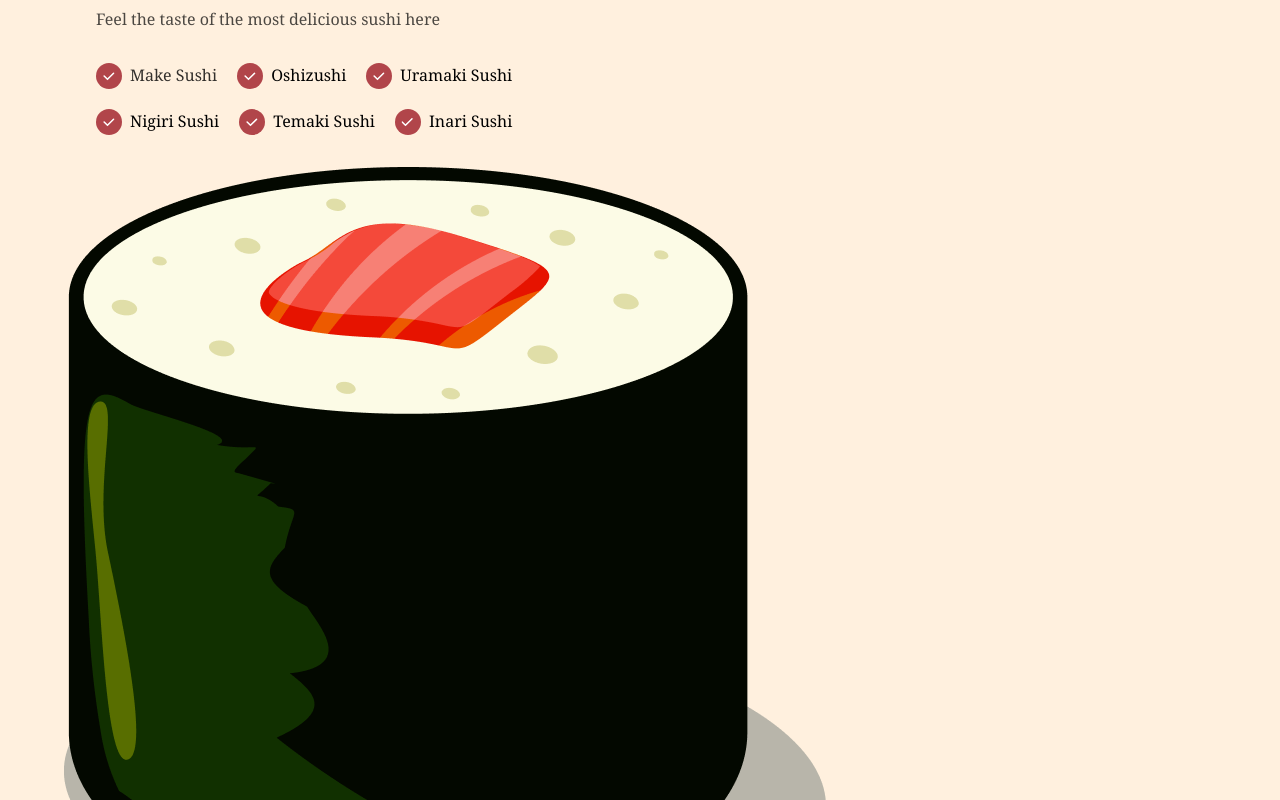
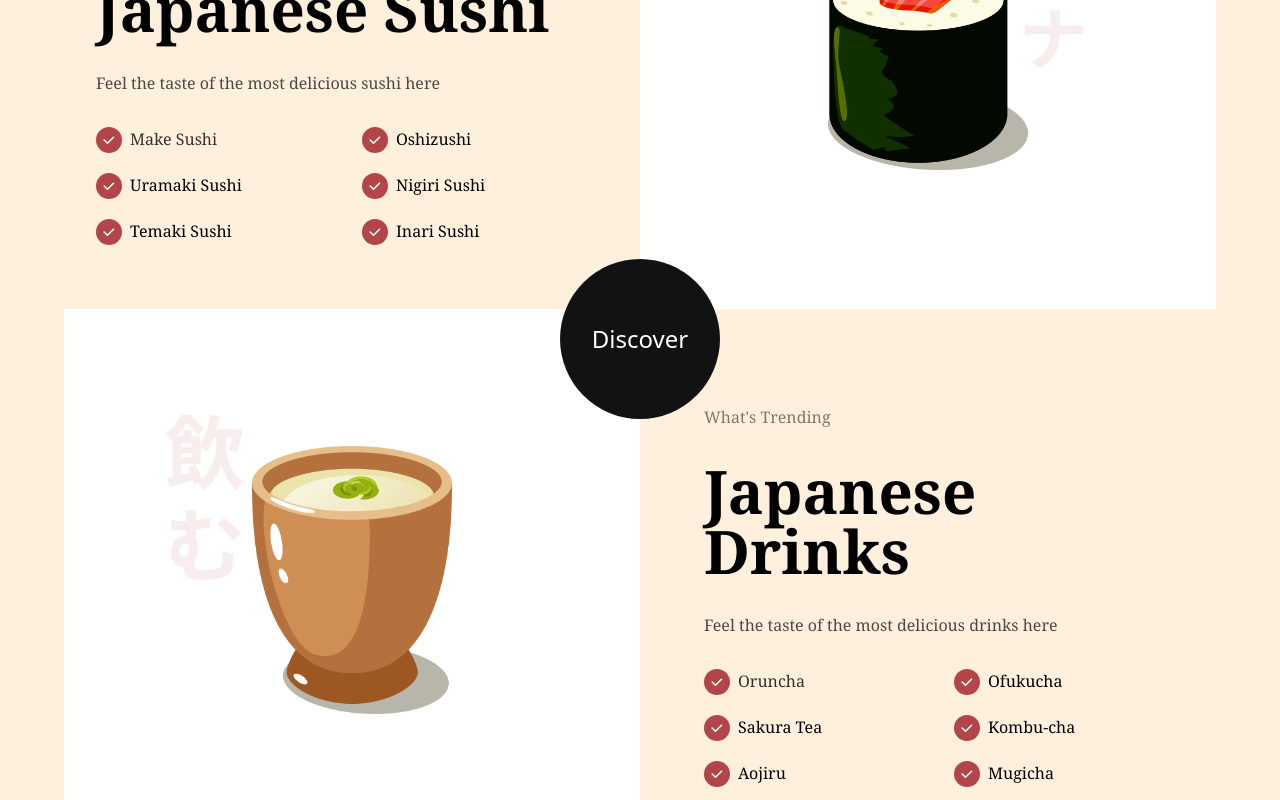
Before and after one commit to lephuocloc1729/sushi_restaurant, a React (Vite) app: page / in a window 1280 px wide. Shown: the part 2120-2920 px from the top of the page. Built offline with nearby package versions, Linux system fonts and the light colour scheme.

Commit message:
almost complete trending food section

```diff
--- a/src/index.css
+++ b/src/index.css
@@ -14,6 +14,13 @@
   }
   .bg-image-2 {
     background-image: url("..//assets/about_bg2.png");
+  }
+
+  .bg-image-trending-food {
+    background-image: url("..//assets/japanese_sushi.png");
+  }
+  .bg-image-trending-drink {
+    background-image: url("..//assets/japanese_drinks.png");
   }
 
   .filter-btn-bg {
@@ -42,4 +49,8 @@
   .check-img {
     @apply bg-primary py-2 px-[6.5px] rounded-full;
   }
+
+  .trending-img {
+    @apply bg-white bg-contain bg-center bg-no-repeat flex-1 relative px-20 py-20 flex justify-center items-center;
+  }
 }
--- a/src/sections/Trending.tsx
+++ b/src/sections/Trending.tsx
@@ -2,61 +2,176 @@ import React from "react";
 
 const Trending = () => {
   return (
-    <section id="food">
-      <div className="flex flex-col justify-center gap-8 font-serif px-8 py-8 max-w-[550px]">
+    <section className="flex flex-col relative">
+      <section id="food" className="flex flex-1">
+        <div className="flex-1">
+          <div className="flex flex-col flex-1 justify-center gap-8 font-serif px-8 pt-24 pb-16">
             <p className="opacity-50">What's Trending</p>
             <h2 className="text-6xl font-bold">Japanese Sushi</h2>
             <p className="opacity-70">
               Feel the taste of the most delicious sushi here
             </p>
             <ul className="list-none flex flex-wrap gap-5">
-          <li>
+              <li className="flex-1 min-w-[200px]">
                 <div className="flex gap-2">
-              <img className="check-img" src="../../assets/check.svg" alt="" />
+                  <img
+                    className="check-img"
+                    src="../../assets/check.svg"
+                    alt=""
+                  />
                   <p className="opacity-80">Make Sushi</p>
                 </div>
               </li>
-          <li>
+              <li className="flex-1 min-w-[200px]">
                 <div className="flex gap-2">
-              <img className="check-img" src="../../assets/check.svg" alt="" />
+                  <img
+                    className="check-img"
+                    src="../../assets/check.svg"
+                    alt=""
+                  />
                   <p>Oshizushi</p>
                 </div>
               </li>
-          <li>
+              <li className="flex-1 min-w-[200px]">
                 <div className="flex gap-2">
-              <img className="check-img" src="../../assets/check.svg" alt="" />
+                  <img
+                    className="check-img"
+                    src="../../assets/check.svg"
+                    alt=""
+                  />
                   <p>Uramaki Sushi</p>
                 </div>
               </li>
-          <li>
+              <li className="flex-1 min-w-[200px]">
                 <div className="flex gap-2">
-              <img className="check-img" src="../../assets/check.svg" alt="" />
+                  <img
+                    className="check-img"
+                    src="../../assets/check.svg"
+                    alt=""
+                  />
                   <p>Nigiri Sushi</p>
                 </div>
               </li>
-          <li>
+              <li className="flex-1 min-w-[200px]">
                 <div className="flex gap-2">
-              <img className="check-img" src="../../assets/check.svg" alt="" />
+                  <img
+                    className="check-img"
+                    src="../../assets/check.svg"
+                    alt=""
+                  />
                   <p>Temaki Sushi</p>
                 </div>
               </li>
-          <li>
+              <li className="flex-1 min-w-[150px]">
                 <div className="flex gap-2">
-              <img className="check-img" src="../../assets/check.svg" alt="" />
+                  <img
+                    className="check-img"
+                    src="../../assets/check.svg"
+                    alt=""
+                  />
                   <p>Inari Sushi</p>
                 </div>
               </li>
             </ul>
           </div>
-      <div>
-        <img src="../../assets/sushi-5.png" alt="sushi-5" />
-        <div>
-          <img src="../../assets/arrow-vertical.svg" alt="" />
         </div>
-        <div>
-          <img src="../../assets/arrow-horizontal.svg" alt="" />
+        <div className="flex-1 bg-white flex items-center justify-center ">
+          <div className="bg-image-trending-food trending-img">
+            <img
+              className="w-[200px]"
+              src="../../assets/sushi-5.png"
+              alt="sushi-5"
+            />
           </div>
         </div>
+      </section>
+
+      <div className="absolute w-40 h-40 flex items-center justify-center text-2xl top-1/2 left-1/2 z-10 -translate-x-1/2 -translate-y-1/2 rounded-full bg-secondary text-white">
+        Discover
+      </div>
+
+      <section id="drink" className="flex flex-row-reverse flex-1">
+        <div className="flex-1">
+          <div className="flex flex-col flex-1 justify-center gap-8 font-serif pl-16 pr-8 pt-24 pb-16">
+            <p className="opacity-50">What's Trending</p>
+            <h2 className="text-6xl font-bold">Japanese Drinks</h2>
+            <p className="opacity-70">
+              Feel the taste of the most delicious drinks here
+            </p>
+            <ul className="list-none flex flex-wrap gap-5">
+              <li className="flex-1 min-w-[200px]">
+                <div className="flex gap-2">
+                  <img
+                    className="check-img"
+                    src="../../assets/check.svg"
+                    alt=""
+                  />
+                  <p className="opacity-80">Oruncha</p>
+                </div>
+              </li>
+              <li className="flex-1 min-w-[200px]">
+                <div className="flex gap-2">
+                  <img
+                    className="check-img"
+                    src="../../assets/check.svg"
+                    alt=""
+                  />
+                  <p>Ofukucha</p>
+                </div>
+              </li>
+              <li className="flex-1 min-w-[200px]">
+                <div className="flex gap-2">
+                  <img
+                    className="check-img"
+                    src="../../assets/check.svg"
+                    alt=""
+                  />
+                  <p>Sakura Tea</p>
+                </div>
+              </li>
+              <li className="flex-1 min-w-[200px]">
+                <div className="flex gap-2">
+                  <img
+                    className="check-img"
+                    src="../../assets/check.svg"
+                    alt=""
+                  />
+                  <p>Kombu-cha</p>
+                </div>
+              </li>
+              <li className="flex-1 min-w-[200px]">
+                <div className="flex gap-2">
+                  <img
+                    className="check-img"
+                    src="../../assets/check.svg"
+                    alt=""
+                  />
+                  <p>Aojiru</p>
+                </div>
+              </li>
+              <li className="flex-1 min-w-[150px]">
+                <div className="flex gap-2">
+                  <img
+                    className="check-img"
+                    src="../../assets/check.svg"
+                    alt=""
+                  />
+                  <p>Mugicha</p>
+                </div>
+              </li>
+            </ul>
+          </div>
+        </div>
+        <div className="flex-1 bg-white flex items-center justify-center">
+          <div className="bg-image-trending-drink trending-img">
+            <img
+              className="w-[200px]"
+              src="../../assets/sushi-4.png"
+              alt="sushi-5"
+            />
+          </div>
+        </div>
+      </section>
     </section>
   );
 };
```
Lines whose indentation alone changed are shown as unchanged.
